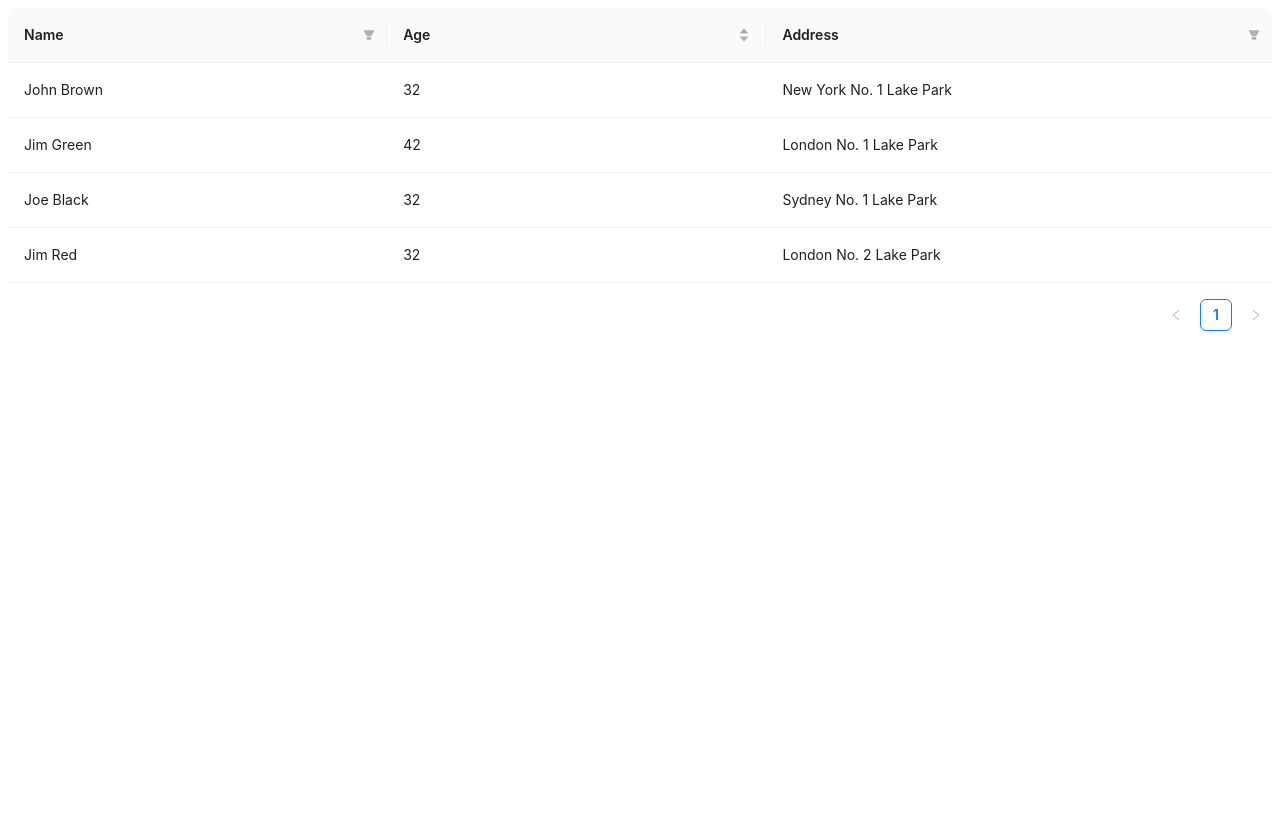
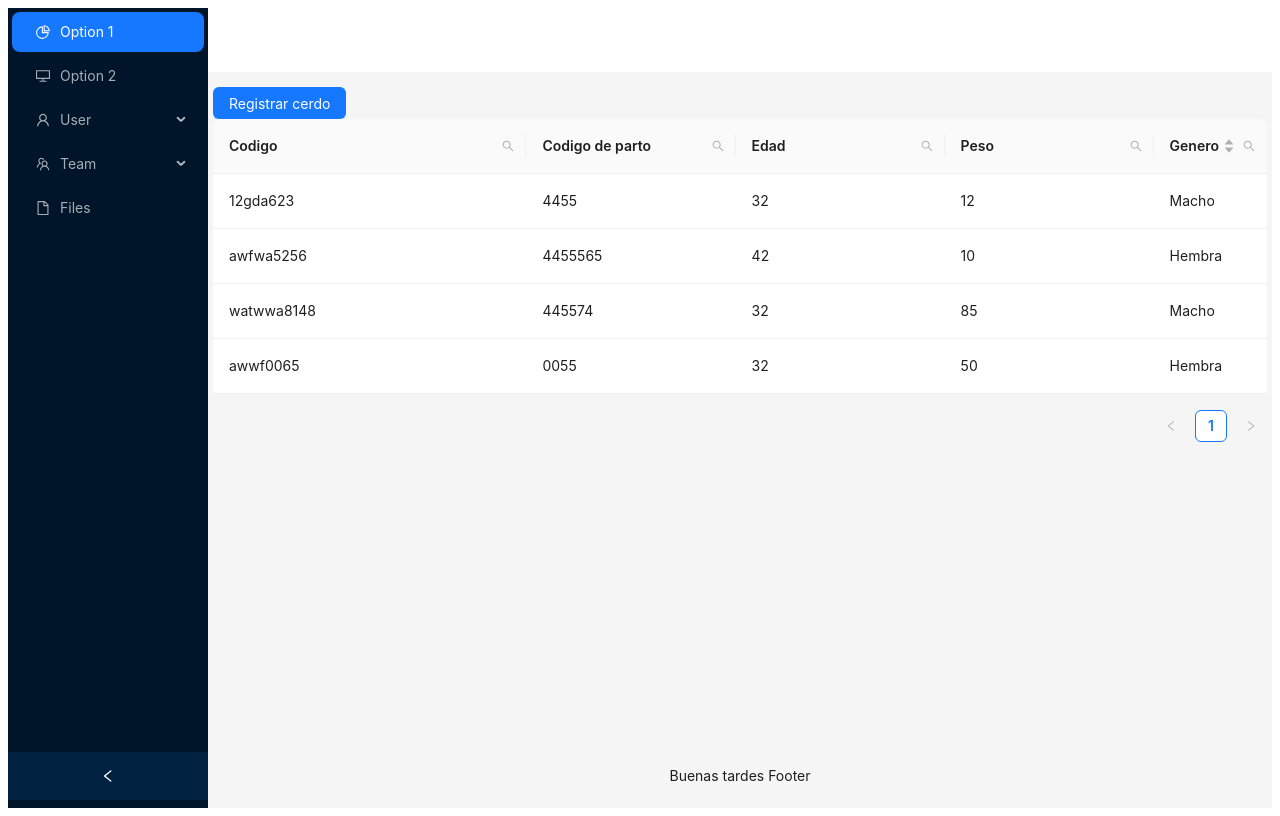
Before and after one commit to Eduardocastillogimenez/porkiapp-front, a React (Vite) app: page /dasboards in a window 1280 px wide. Built offline with nearby package versions, Linux system fonts and the light colour scheme.

Commit message:
add tabla values, boton add and form, layaut with menu

```diff
--- a/package.json
+++ b/package.json
@@ -14,6 +14,7 @@
     "axios": "^1.7.9",
     "react": "^19.0.0",
     "react-dom": "^19.0.0",
+    "react-highlight-words": "^0.21.0",
     "react-router": "^7.1.5"
   },
   "devDependencies": {
--- a/src/App.jsx
+++ b/src/App.jsx
@@ -1,6 +1,7 @@
 import { BrowserRouter, Routes, Route } from "react-router";
 import Login from "./views/Login";
 import Register from "./views/Register";
+import Dasboards from "./views/dasboards";
 
 function App() {
   return (
@@ -8,6 +9,7 @@ function App() {
       <Routes>
         <Route path="/login" element={<Login />} />
         <Route path="/register" element={<Register />} />
+        <Route path="/dasboards" element={<Dasboards />} />
       </Routes>
     </BrowserRouter>
   );
--- /dev/null
+++ b/src/components/Layout.jsx
@@ -0,0 +1,58 @@
+import React, { useState } from 'react';
+import {
+  DesktopOutlined,
+  FileOutlined,
+  PieChartOutlined,
+  TeamOutlined,
+  UserOutlined,
+} from '@ant-design/icons';
+import { Breadcrumb, Layout, Menu, theme } from 'antd';
+
+const { Header, Content, Footer, Sider } = Layout;
+
+function getItem(label, key, icon, children) {
+  return {
+    key,
+    icon,
+    children,
+    label,
+  };
+}
+
+const items = [
+  getItem('Option 1', '1', <PieChartOutlined />),
+  getItem('Option 2', '2', <DesktopOutlined />),
+  getItem('User', 'sub1', <UserOutlined />, [
+    getItem('Tom', '3'),
+    getItem('Bill', '4'),
+    getItem('Alex', '5'),
+  ]),
+  getItem('Team', 'sub2', <TeamOutlined />, [getItem('Team 1', '6'), getItem('Team 2', '8')]),
+  getItem('Files', '9', <FileOutlined />),
+];
+
+const ContainerMain = ({ children }) => {
+  const [collapsed, setCollapsed] = useState(false);
+
+  return (
+    <Layout style={{ minHeight: '100vh' }}>
+      <Sider collapsible collapsed={collapsed} onCollapse={(value) => setCollapsed(value)}>
+        <div className="demo-logo-vertical" />
+        <Menu theme="dark" defaultSelectedKeys={['1']} mode="inline" items={items} />
+      </Sider>
+      <Layout>
+        <Header style={{ padding: 0, background: 'white' }} />
+        <Content style={{ padding: '5px', paddingTop: '15px' }}>
+          {/* <Breadcrumb style={{ margin: '16px 0' }}>
+            <Breadcrumb.Item>User</Breadcrumb.Item>
+            <Breadcrumb.Item>Bill</Breadcrumb.Item>
+          </Breadcrumb> */}
+          {children}
+        </Content>
+        <Footer style={{ textAlign: 'center' }}>Buenas tardes Footer</Footer>
+      </Layout>
+    </Layout>
+  );
+};
+
+export default ContainerMain;
--- a/src/main.jsx
+++ b/src/main.jsx
@@ -1,27 +1,13 @@
 import React, { StrictMode } from "react";
 import ReactDOM from "react-dom/client";
-import { BrowserRouter, Routes, Route } from "react-router";
 import App from "./App.jsx";
-import Dasboards from "./views/dasboards";
-
 
 // createRoot(document.getElementById('root')).render()
 
 const root = document.getElementById("root");
 
 ReactDOM.createRoot(root).render(
-  <BrowserRouter>
-    <Routes>
-      <Route path="/" element={
-         <StrictMode>
-          <App />
-        </StrictMode>
-      } />
-      <Route path="/dasboards" element={
-         <StrictMode>
-          <Dasboards />
-        </StrictMode>
-      } />
-    </Routes>
-  </BrowserRouter>
+  <StrictMode>
+    <App />
+  </StrictMode>
 );
--- a/src/views/dasboards/index.jsx
+++ b/src/views/dasboards/index.jsx
@@ -1,81 +1,95 @@
-import React from 'react';
-import { Table } from 'antd';
-const columns = [
-  {
-    title: 'Name',
-    dataIndex: 'name',
-    filters: [
-      {
-        text: 'Joe',
-        value: 'Joe',
-      },
-      {
-        text: 'Category 1',
-        value: 'Category 1',
-      },
-      {
-        text: 'Category 2',
-        value: 'Category 2',
-      },
-    ],
-    filterMode: 'tree',
-    filterSearch: true,
-    onFilter: (value, record) => record.name.startsWith(value),
-    width: '30%',
-  },
-  {
-    title: 'Age',
-    dataIndex: 'age',
-    sorter: (a, b) => a.age - b.age,
-  },
-  {
-    title: 'Address',
-    dataIndex: 'address',
-    filters: [
-      {
-        text: 'London',
-        value: 'London',
-      },
-      {
-        text: 'New York',
-        value: 'New York',
-      },
-    ],
-    onFilter: (value, record) => record.address.startsWith(value),
-    filterSearch: true,
-    width: '40%',
-  },
-];
-const data = [
-  {
-    key: '1',
-    name: 'John Brown',
-    age: 32,
-    address: 'New York No. 1 Lake Park',
-  },
-  {
-    key: '2',
-    name: 'Jim Green',
-    age: 42,
-    address: 'London No. 1 Lake Park',
-  },
-  {
-    key: '3',
-    name: 'Joe Black',
-    age: 32,
-    address: 'Sydney No. 1 Lake Park',
-  },
-  {
-    key: '4',
-    name: 'Jim Red',
-    age: 32,
-    address: 'London No. 2 Lake Park',
-  },
-];
-const onChange = (pagination, filters, sorter, extra) => {
-  console.log('params', pagination, filters, sorter, extra);
-};
+import React, { useState } from 'react';
+import { Table, Button, Modal, Checkbox, Form, Input, Select, InputNumber } from 'antd';
+import { ExclamationCircleFilled } from '@ant-design/icons';
+import ContainerMain from '../../components/Layout.jsx'
+import { TablePig } from './utils.jsx'
+
 const Dasboards = () => {
-  return (<Table columns={columns} dataSource={data} onChange={onChange} />)
+  const [isModalOpen, setIsModalOpen] = useState(false);
+  const [data, setData] = useState([]);
+
+  const addPig = () => {
+    setIsModalOpen(true);
+  };
+
+  const handleOk = () => {
+    setIsModalOpen(false);
+  };
+
+  const handleCancel = () => {
+    setIsModalOpen(false);
+  };
+
+  const onFinish = (values) => {
+    console.log('Success:', values);
+  };
+  const onFinishFailed = (errorInfo) => {
+    console.log('Failed:', errorInfo);
+  };
+
+  const onChange = (pagination, filters, sorter, extra) => {
+    console.log('params', pagination, filters, sorter, extra);
+  };
+
+
+  return (
+    <ContainerMain>
+      <Modal title="Registro de cerdo" open={isModalOpen}
+        footer={
+          <Button type="primary" onClick={handleCancel}>
+            Cancelar
+          </Button>
+        }
+      >
+        <Form name="basic" labelCol={{ span: 8, }} wrapperCol={{ span: 16, }} style={{ maxWidth: 600, }}
+          initialValues={{ remember: true, }} onFinish={onFinish} onFinishFailed={onFinishFailed} autoComplete="off"
+        >
+          <Form.Item name="codigo" label="Codigo"  rules={[ { required: true, message: 'Introduzca el Codigo!', }, ]} >
+            <Input />
+          </Form.Item>
+
+          <Form.Item name="codigoParto" label="codigo de parto"  rules={[ { required: true, message: 'Introduzca el codigo de parto', }, ]} >
+            <Input />
+          </Form.Item>
+
+          {/* <Form.Item label="Password" name="password"
+            rules={[ { required: true, message: 'Please input your password!',  }, ]}
+          >
+            <Input.Password />
+          </Form.Item> */}
+
+          <Form.Item name="genero" label="Genero" rules={[ { required: true, message: 'Introduzca el Genero', } ]} >
+            <Select placeholder="Seleccione una opción" allowClear >
+              <Option value="Macho">Macho</Option>
+              <Option value="Hembra">Hembra</Option>
+            </Select>
+          </Form.Item>
+
+          <Form.Item name="edad" label="Edad" rules={[ { required: true, message: 'Introduzca la edad', }, ]} >
+            <InputNumber style={{ width: '100%', }} />
+          </Form.Item>
+
+          <Form.Item name="peso" label="Peso" rules={[ { required: true, message: 'Introduzca la peso', }, ]} >
+            <InputNumber style={{ width: '100%', }} />
+          </Form.Item>
+
+          {/* <Form.Item name="remember" valuePropName="checked" label={null}>
+            <Checkbox>Remember me</Checkbox>
+          </Form.Item> */}
+
+          <Form.Item label={null}>
+            <Button type="primary" htmlType="submit">
+              Submit
+            </Button>
+          </Form.Item>
+        </Form>
+
+      </Modal>
+      <Button type='primary' onClick={addPig}>Registrar cerdo</Button>
+      {/* <Table columns={columns} dataSource={data} onChange={onChange} /> */}
+      <TablePig/>
+    </ContainerMain>
+
+)
 }
 export default Dasboards;
--- /dev/null
+++ b/src/views/dasboards/utils.jsx
@@ -0,0 +1,189 @@
+import React, { useRef, useState } from 'react';
+import { SearchOutlined } from '@ant-design/icons';
+import { Button, Input, Space, Table } from 'antd';
+import Highlighter from 'react-highlight-words';
+const data = [
+  {
+    key: '1',
+    codigo: '12gda623',
+    codigoParto: '4455',
+    edad: 32,
+    peso: 12,
+    genero: 'Macho',
+  },
+  {
+    key: '2',
+    codigo: 'awfwa5256',
+    codigoParto: '4455565',
+    edad: 42,
+    peso: 10,
+    genero: 'Hembra',
+  },
+  {
+    key: '3',
+    codigo: 'watwwa8148',
+    codigoParto: '445574',
+    edad: 32,
+    peso: 85,
+    genero: 'Macho',
+  },
+  {
+    key: '4',
+    codigo: 'awwf0065',
+    codigoParto: '0055',
+    edad: 32,
+    peso: 50,
+    genero: 'Hembra',
+  },
+];
+
+
+export const TablePig = () => {
+  const [searchText, setSearchText] = useState('');
+  const [searchedColumn, setSearchedColumn] = useState('');
+  const searchInput = useRef(null);
+  const handleSearch = (selectedKeys, confirm, dataIndex) => {
+    confirm();
+    setSearchText(selectedKeys[0]);
+    setSearchedColumn(dataIndex);
+  };
+  const handleReset = (clearFilters) => {
+    clearFilters();
+    setSearchText('');
+  };
+  const getColumnSearchProps = (dataIndex) => ({
+    filterDropdown: ({ setSelectedKeys, selectedKeys, confirm, clearFilters, close }) => (
+      <div
+        style={{
+          padding: 8,
+        }}
+        onKeyDown={(e) => e.stopPropagation()}
+      >
+        <Input
+          ref={searchInput}
+          placeholder={`Search ${dataIndex}`}
+          value={selectedKeys[0]}
+          onChange={(e) => setSelectedKeys(e.target.value ? [e.target.value] : [])}
+          onPressEnter={() => handleSearch(selectedKeys, confirm, dataIndex)}
+          style={{
+            marginBottom: 8,
+            display: 'block',
+          }}
+        />
+        <Space>
+          <Button
+            type="primary"
+            onClick={() => handleSearch(selectedKeys, confirm, dataIndex)}
+            icon={<SearchOutlined />}
+            size="small"
+            style={{
+              width: 90,
+            }}
+          >
+            Search
+          </Button>
+          <Button
+            onClick={() => clearFilters && handleReset(clearFilters)}
+            size="small"
+            style={{
+              width: 90,
+            }}
+          >
+            Reset
+          </Button>
+          <Button
+            type="link"
+            size="small"
+            onClick={() => {
+              confirm({
+                closeDropdown: false,
+              });
+              setSearchText(selectedKeys[0]);
+              setSearchedColumn(dataIndex);
+            }}
+          >
+            Filter
+          </Button>
+          <Button
+            type="link"
+            size="small"
+            onClick={() => {
+              close();
+            }}
+          >
+            close
+          </Button>
+        </Space>
+      </div>
+    ),
+    filterIcon: (filtered) => (
+      <SearchOutlined
+        style={{
+          color: filtered ? '#1677ff' : undefined,
+        }}
+      />
+    ),
+    onFilter: (value, record) =>
+      record[dataIndex].toString().toLowerCase().includes(value.toLowerCase()),
+    filterDropdownProps: {
+      onOpenChange(open) {
+        if (open) {
+          setTimeout(() => searchInput.current?.select(), 100);
+        }
+      },
+    },
+    render: (text) =>
+      searchedColumn === dataIndex ? (
+        <Highlighter
+          highlightStyle={{
+            backgroundColor: '#ffc069',
+            padding: 0,
+          }}
+          searchWords={[searchText]}
+          autoEscape
+          textToHighlight={text ? text.toString() : ''}
+        />
+      ) : (
+        text
+      ),
+  });
+  const columns = [
+    {
+      title: 'Codigo',
+      dataIndex: 'codigo',
+      key: 'codigo',
+      width: '30%',
+      ...getColumnSearchProps('codigo'),
+    },
+    {
+      title: 'Codigo de parto',
+      dataIndex: 'codigoParto',
+      key: 'codigoParto',
+      width: '20%',
+      ...getColumnSearchProps('codigoParto'),
+    },
+    {
+      title: 'Edad',
+      dataIndex: 'edad',
+      key: 'edad',
+      width: '20%',
+      ...getColumnSearchProps('edad'),
+    },
+    {
+      title: 'Peso',
+      dataIndex: 'peso',
+      key: 'peso',
+      width: '20%',
+      ...getColumnSearchProps('peso'),
+    },
+    {
+      title: 'Genero',
+      dataIndex: 'genero',
+      key: 'genero',
+      ...getColumnSearchProps('genero'),
+      sorter: (a, b) => a.genero.length - b.genero.length,
+      sortDirections: ['descend', 'ascend'],
+    },
+  ];
+  return <Table columns={columns} dataSource={data} />;
+};
```
Also changed, not shown: src/views/main/index.js (deleted), src/views/main/styles.js (deleted), 1 other file (tests, documents, lock files or other folders).
